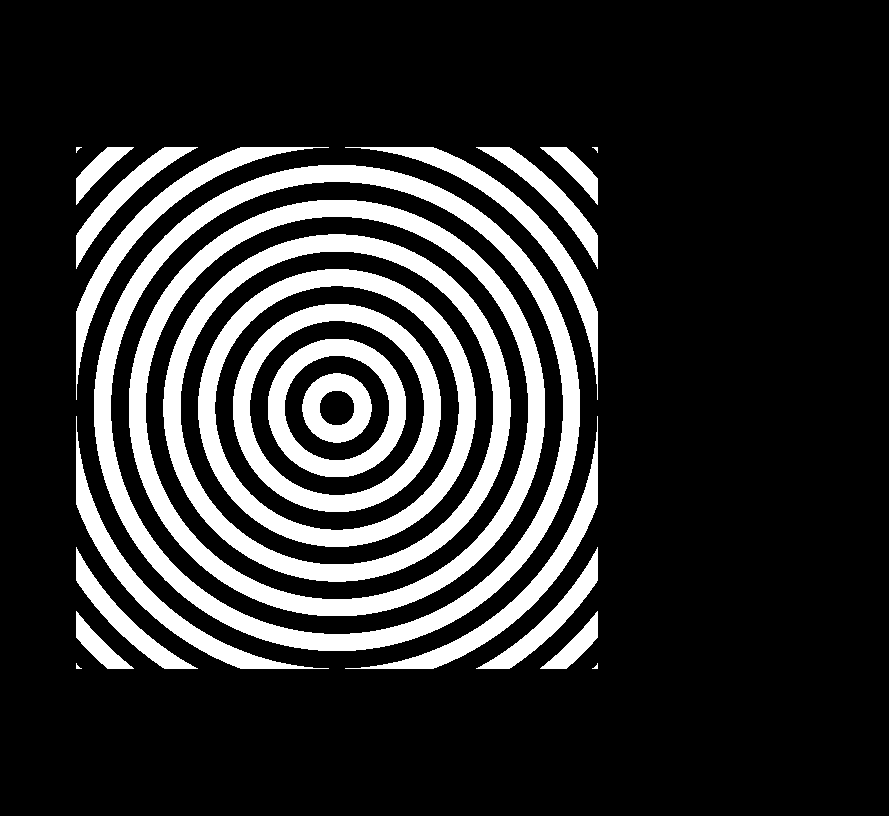
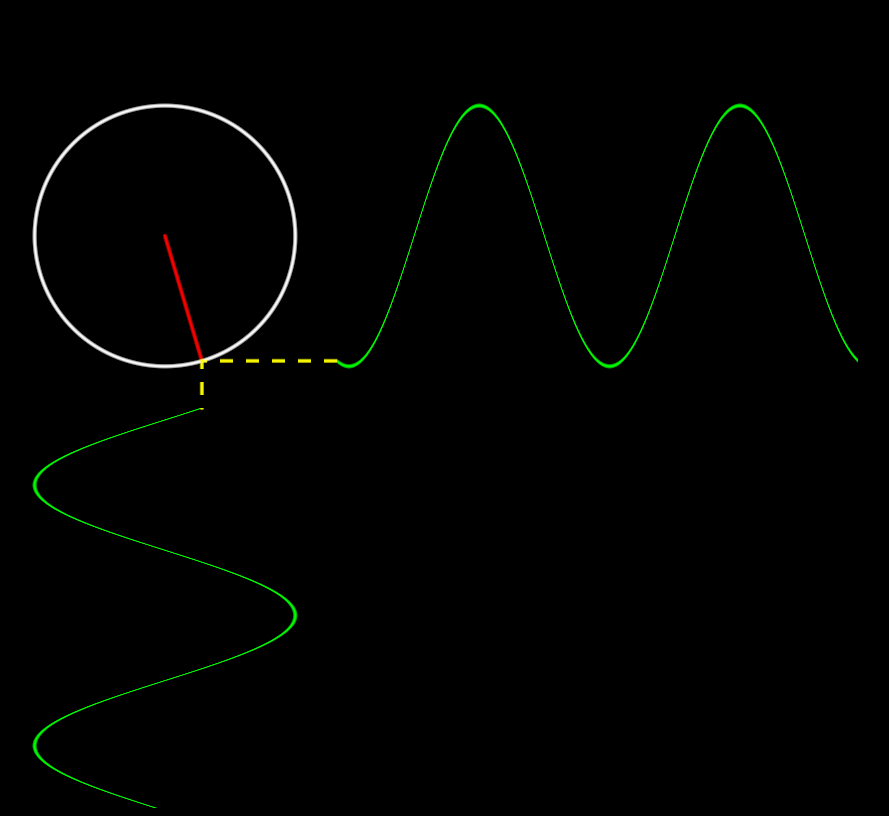
Before and after one commit to webdoli/tsl, a plain HTML site: page index.html in a window 1280 px wide. Shown: the whole page, without its empty margins (311-1200 px from the left). Drawn offline with nearby package versions, Linux system fonts and the light colour scheme; animation ran at ten frames a second.

Commit message:
tsl study

```diff
--- a/index.html
+++ b/index.html
@@ -15,7 +15,7 @@
             }
         }
     </script>
-    <script src="./js/04_pattern_making.js" type="module"></script>
+    <script src="./js/06_line02.js" type="module"></script>
 </head>
 <body>
 
--- a/js/04_pattern_making.js
+++ b/js/04_pattern_making.js
@@ -1,5 +1,5 @@
 import * as THREE from 'three/webgpu'
-import { Fn, fract, positionLocal, length, step } from 'three/tsl'
+import { Fn, rotateUV, vec2, vec3, sub, atan, abs, mul, time, sin, cos, fract, positionLocal, length, step } from 'three/tsl'
 import { OrbitControls } from 'three/addons/controls/OrbitControls.js'
 
 const scene = new THREE.Scene()
@@ -28,12 +28,39 @@ controls.enableDamping = true;
 
 const main = Fn(() => {
     const p = positionLocal.toVar();
+    /* 색 강도 강하게 하기 */
+    // p.assign( mul(p, 5));
+    // p.assign( p.mul(5) );
+
+    /* 움직이는 패턴모션 생성 */
+    // p.mulAssign(5);
+    // p.assign( fract(p).sub(.5) );
+    // p.assign( length(p) ); // length > 흰/검 음영으로 변경
+    // p.assign( sin( p.mul(10).add(time) )); // sin + add(time) 조합 : 0~1사이 모션
+    // p.assign( abs(p) );
+    // p.assign( step(0.5, p)); // step > 더 선명해짐
+
+    /* 소용돌이 만들기 */
+    p.assign( rotateUV( p.xy, time, vec2() ));
+    p.assign( length(p.mul(5)).sub(atan(p.zy, p.zx)).mul(5) );
+    // p.assign( sin(p) );
+    p.sinAssign();
+    p.mulAssign(5);
+    p.assign(
+      vec3(
+        p.x.add(sin(time).mul(5)),
+        p.y.add(cos(time).mul(5)),
+        0
+      )
+    );
+
     return p
 });
 
 const material = new THREE.NodeMaterial();
+material.fragmentNode = main();
 // material.fragmentNode = fract( positionLocal.zx.mul(4.99) ).step(.1); // fract() > 타일링 효과, .step을 적용 > 줄 두께 변화
-material.fragmentNode = step( 0.5, length( positionLocal ).mul(15).fract() );
+// material.fragmentNode = step( 0.5, length( positionLocal ).mul(15).fract() );
 const mesh = new THREE.Mesh(new THREE.PlaneGeometry(), material)
 scene.add(mesh);
 
--- /dev/null
+++ b/js/06_line02.js
@@ -0,0 +1,170 @@
+import * as THREE from 'three/webgpu'
+import {
+    If, Fn, vec2, vec3, positionLocal, rotateUV, time, length,
+    sub, mul, abs, step, smoothstep, max, mix, dot, cos, sin, clamp,
+    negate, mod
+} from 'three/tsl'
+import { OrbitControls } from 'three/addons/controls/OrbitControls.js'
+
+const scene = new THREE.Scene()
+const camera = new THREE.PerspectiveCamera(
+    75,
+    window.innerWidth / window.innerHeight,
+    0.1,
+    10
+)
+camera.position.z = 1
+
+const renderer = new THREE.WebGPURenderer(); // webGLRenderer가 아닌 WebGPURenderer사용함
+
+renderer.setSize(window.innerWidth, window.innerHeight)
+document.body.appendChild(renderer.domElement)
+renderer.setAnimationLoop(animate); // 애니메이션 루프가 효율적으로 변함
+
+window.addEventListener('resize', function () {
+    camera.aspect = window.innerWidth / window.innerHeight
+    camera.updateProjectionMatrix()
+    renderer.setSize(window.innerWidth, window.innerHeight)
+})
+
+const controls = new OrbitControls(camera, renderer.domElement)
+controls.enableDamping = true;
+
+const Circle = Fn(([ position, radius, thickness ]) => {
+    const distance = length( position ).sub( radius );
+    return smoothstep( thickness, 0, abs(distance) );
+});
+
+const Line = Fn(([position, direction, distance, thickness]) => {
+    const projection = dot( position, direction );
+    const clampProjection = clamp( projection, 0.0, distance );
+    const line = smoothstep(
+        thickness,
+        0.0,
+        length( position.sub(clampProjection.mul(direction)) )
+    );
+
+    return line;
+})
+
+const main = Fn(() => {
+    const p = positionLocal.toVar();
+    p.mulAssign(2);
+    const radius = .5;
+    const thickness = .01;
+
+    /* 돌아가는 원 */
+    const circleOffset = vec2( -.66, .66 );
+    const circle = Circle( p.sub(circleOffset), radius, thickness );
+
+    const angle = time;
+    const frequency = Math.PI * 2;
+    const direction = vec2( cos(angle), sin(angle) );
+    const radiusLine = Line( p.sub(circleOffset), direction, radius, thickness );
+    const radiusEndPosition = direction.mul( radius );
+    const finalColor = mix( circle, vec3(1, 0, 0), radiusLine );
+
+
+    /* 사인파 */
+    // const sineWave = p.y.sub(sin(p.x)); // 태극문양
+    // const sineWave = abs( p.y.sub(sin(p.x)).oneMinus() );
+    // const sineWave = smoothstep( thickness, 0, abs(p.y.sub(sin(p.x)))); // 선 생성
+    // const sineWave = smoothstep(
+    //     thickness,
+    //     0,
+    //     abs( p.y.sub( sin(p.x.mul(frequency)).mul(0.5) ))
+    // ); // sin파형 줄이기(주파수 조절)
+
+    // const sineWave = smoothstep(
+    //     thickness,
+    //     0,
+    //     abs(
+    //         p.y
+    //         .sub(circleOffset.y)
+    //         .sub( sin(p.x.mul(frequency)).mul(0.5) )
+    //     )
+    // ); // y축으로 위치 이동
+
+    // const sineWave = smoothstep(
+    //     thickness,
+    //     0,
+    //     abs(
+    //         p.y
+    //         .sub(circleOffset.y)
+    //         .sub( sin(p.x.mul(frequency).sub(time)).mul(0.5) )
+    //     )
+    // ); // 애니메이팅 추가(time 추가)
+
+    const sineWave = smoothstep(
+        thickness,
+        0,
+        abs(
+            p.y
+            .sub(circleOffset.y)
+            .sub(
+                sin(
+                    p.x
+                    .mul(frequency)
+                    .sub(time)
+                    .sub(Math.PI)
+                )
+                .mul(0.5)
+            )
+        )
+    ); // 시곗바늘에서 사인파가 나오도록 위치 조절
+
+    sineWave.assign( step(0, p.x).mul(sineWave) );
+
+    /* cosWave */
+    const cosineWave = smoothstep(
+        thickness,
+        0,
+        abs(
+            p.x
+            .sub(circleOffset.x)
+            .sub(
+                cos(p.y.mul(frequency).add(time)).mul(0.5)
+            )
+        )
+    );
+    cosineWave.assign( step(p.y, 0).mul(cosineWave) );
+    const sineReferenceLine = Line(
+        p.sub(circleOffset).sub(radiusEndPosition),
+        vec2(1, 0),
+        negate(radiusEndPosition.x).sub(circleOffset.x),
+        thickness
+    );
+    const cosineReferenceLine = Line(
+        p.sub(circleOffset).sub(radiusEndPosition),
+        vec2(0, -1),
+        radiusEndPosition.y.add(circleOffset.y),
+        thickness
+    );
+
+    const dottedSineReferenceLine = sineReferenceLine.mul(
+        step( .5, mod( p.x.mul(10), 1) )
+    );
+
+    const dottedCosineReferenceLine = cosineReferenceLine.mul(
+        step( .5, mod( p.y.mul(10), 1) )
+    );
+
+    finalColor.assign(mix( finalColor, vec3(0, 1, 0), sineWave ));
+    finalColor.assign(mix( finalColor, vec3(0, 1, 0), cosineWave ));
+    finalColor.assign(mix( finalColor, vec3(1, 1, 0), dottedSineReferenceLine ));
+    finalColor.assign(mix( finalColor, vec3(1, 1, 0), dottedCosineReferenceLine ));
+
+    return finalColor
+
+});
+
+const material = new THREE.NodeMaterial(); // 퐁, 베이직과 같은 재질이 아님
+material.fragmentNode = main();
+
+const mesh = new THREE.Mesh(new THREE.PlaneGeometry(2, 2), material)
+scene.add(mesh);
+
+function animate() {
+    controls.update()
+    renderer.render(scene, camera)
+}
```
Also changed, not shown: bloware.html (added, +101 -0 lines), js/01_basic_skeleton.js (+1 -11 lines), js/05_line01.js (added, +108 -0 lines).
